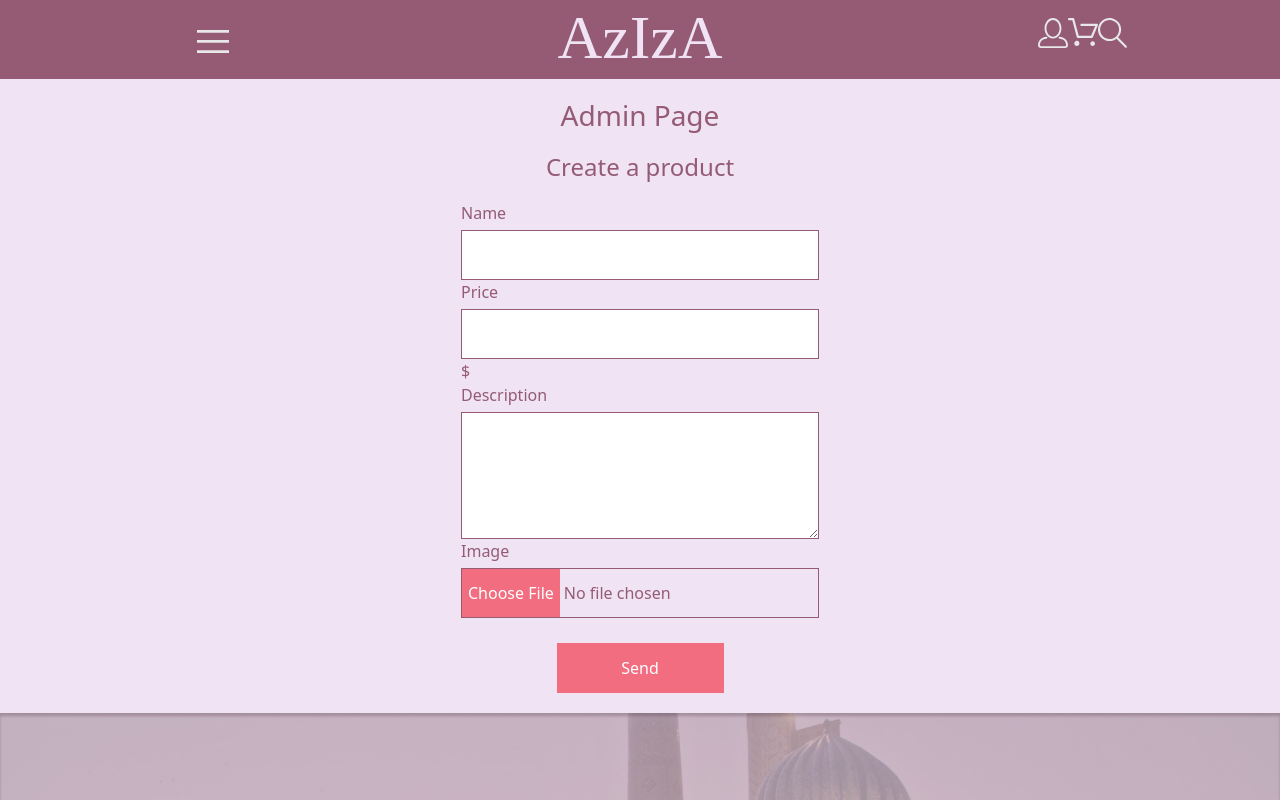
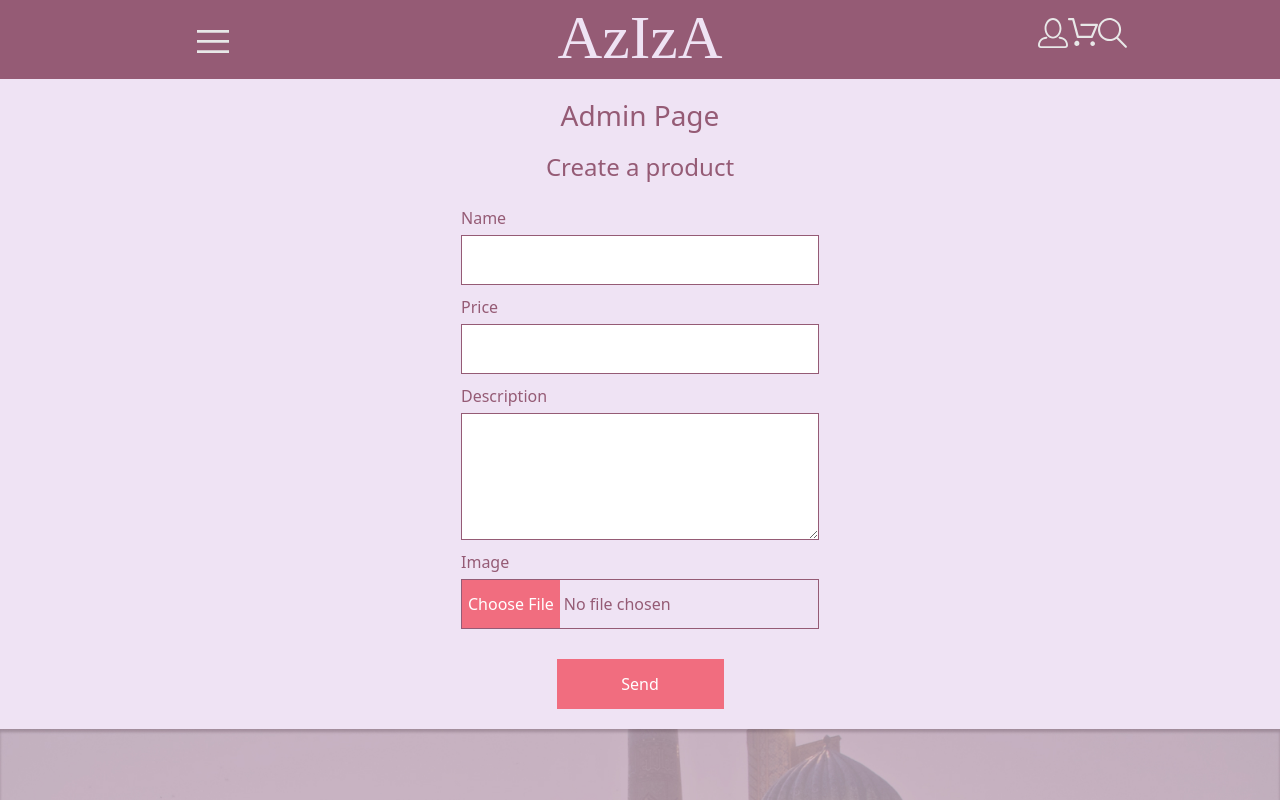
Before and after one commit to LadyDeeDee/aziza, a React (Create React App) app in the folder frontend/: page /admin in a window 1280 px wide. Shown: the top 800 px of the page. Built offline with nearby package versions, Linux system fonts and the light colour scheme; a web font is replaced by a local one.

Commit message:
updated margin in admin form

```diff
--- a/frontend/src/pages/Admin/Admin.css
+++ b/frontend/src/pages/Admin/Admin.css
@@ -23,6 +23,7 @@ form{
 label {
     display: flex;
     flex-direction: column;
+    margin:5px 0;
 }
 
 input{
--- a/frontend/src/pages/Admin/Admin.jsx
+++ b/frontend/src/pages/Admin/Admin.jsx
@@ -63,7 +63,7 @@ const Admin = () => {
                 </label>
                 <label htmlFor="price">
                     Price
-                    <input type="number" name="price" onChange={(e)=>setPrice(e.target.value)} />$
+                    <input type="number" name="price" onChange={(e)=>setPrice(e.target.value)} />
                 </label>
 
                 <label htmlFor="description">
```
